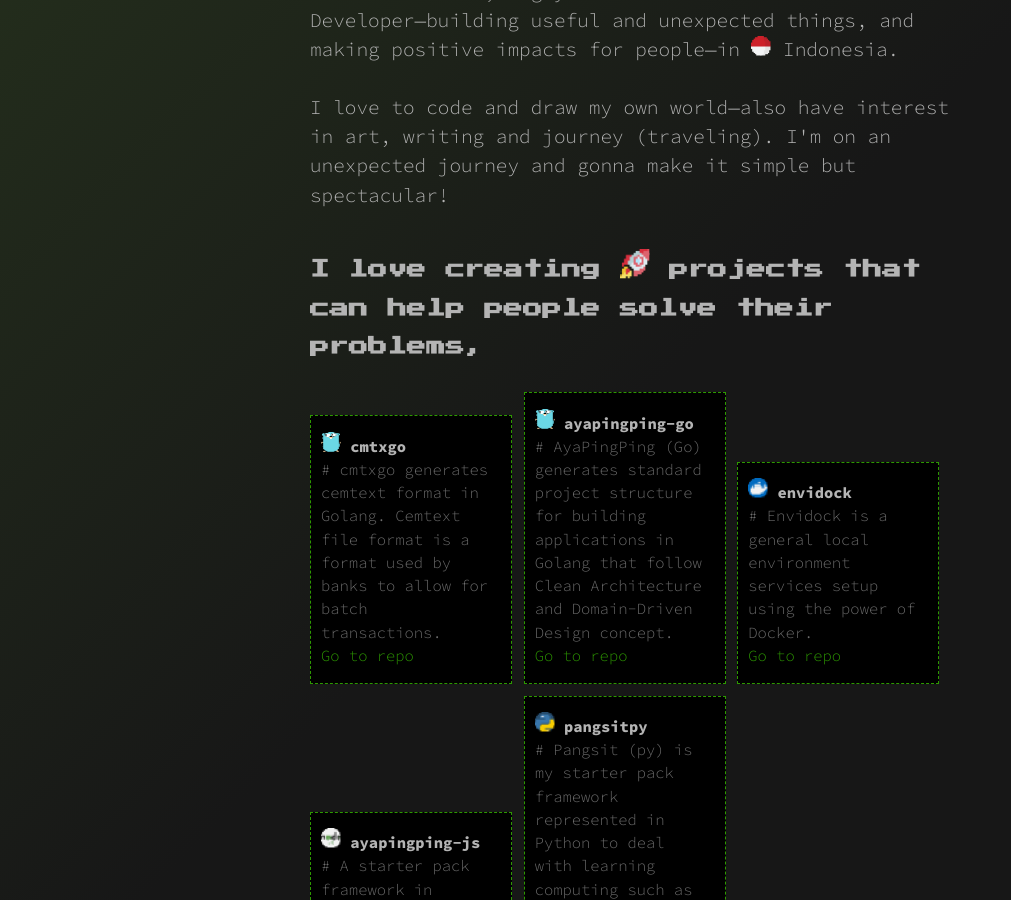
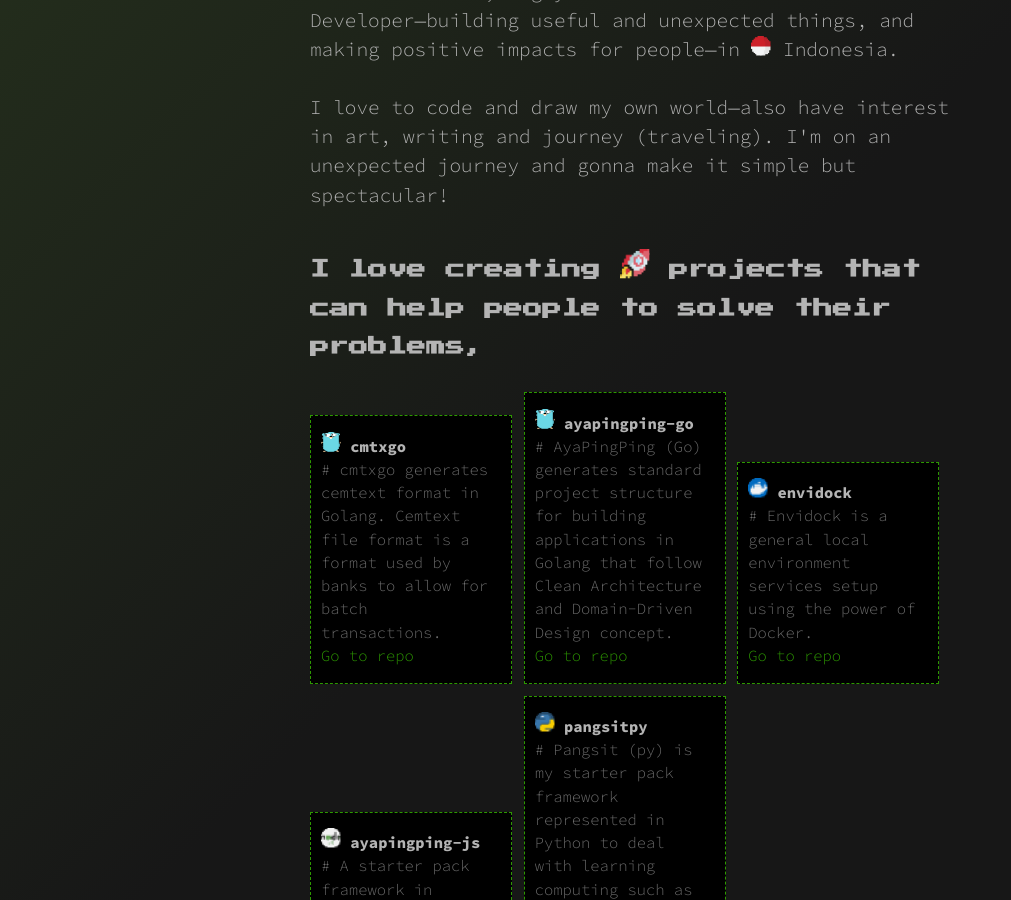
Before and after one commit to dalikewara/dalikewara.github.io, a Jekyll site: the page built from index.html, in a window 1280 px wide and 900 px high, scrolled down 471 px. Shown: the whole window, without its empty margins (0-1011 px from the left). Built offline with Jekyll 4.4.1, drawn with Linux system fonts in a browser that asks for light colours; nearby versions of some CDN libraries.

Commit message:
update projects title text

```diff
--- a/_config.yml
+++ b/_config.yml
@@ -56,8 +56,8 @@ postSection:
   viewMoreUrl: "/posts"
   notFoundIcon: "/assets/img/robotics-pixel.png"
 projects:
-  title: "I love creating projects that can help people solve their problems,"
-  latestTitle: "I love creating <img src='/assets/img/rocket-pixel.png'/> projects that can help people solve their problems,"
+  title: "I love creating projects that can help people to solve their problems,"
+  latestTitle: "I love creating <img src='/assets/img/rocket-pixel.png'/> projects that can help people to solve their problems,"
   latestLimit: 5
   viewMoreUrl: "/projects"
   notFoundIcon: "/assets/img/robotics-pixel.png"
```
